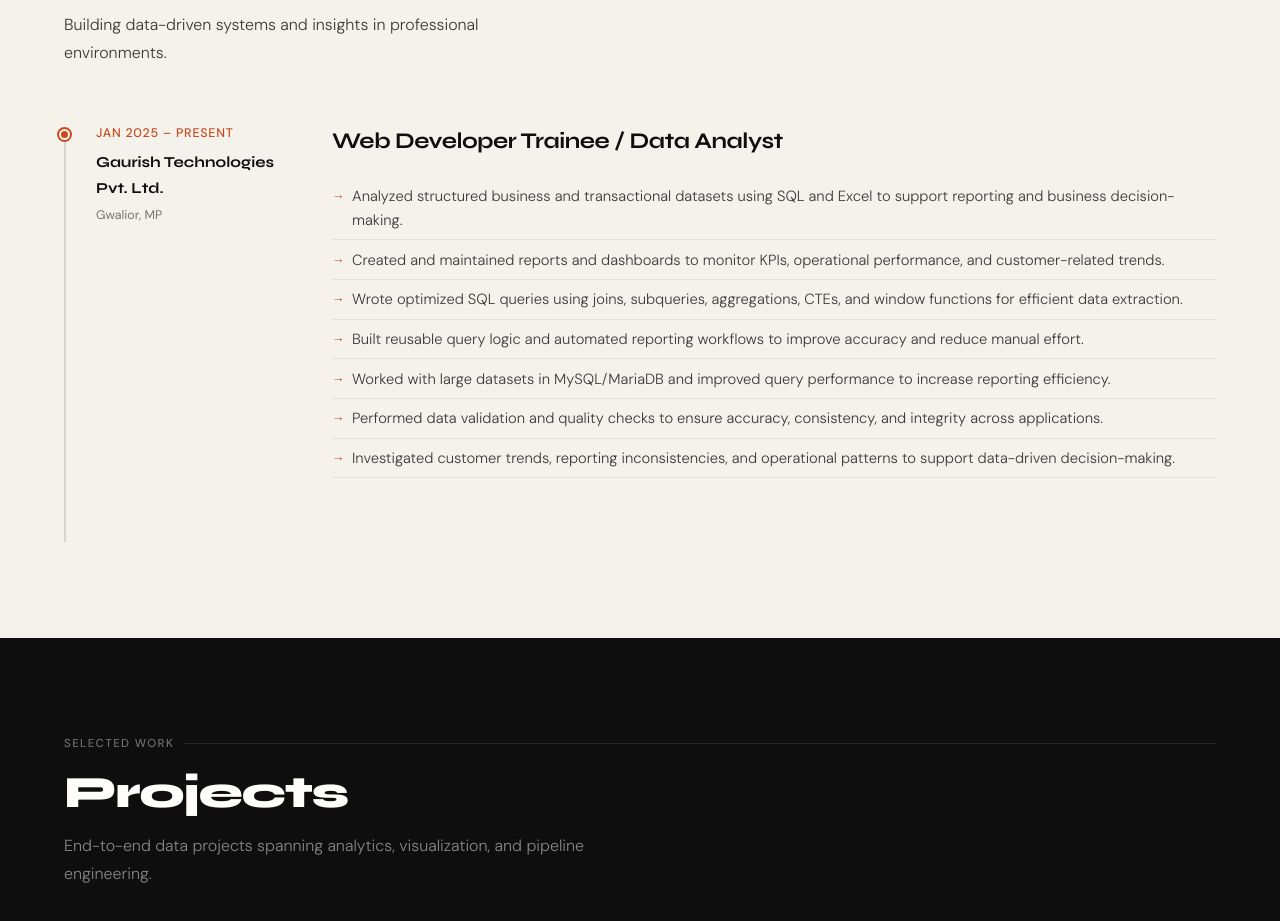
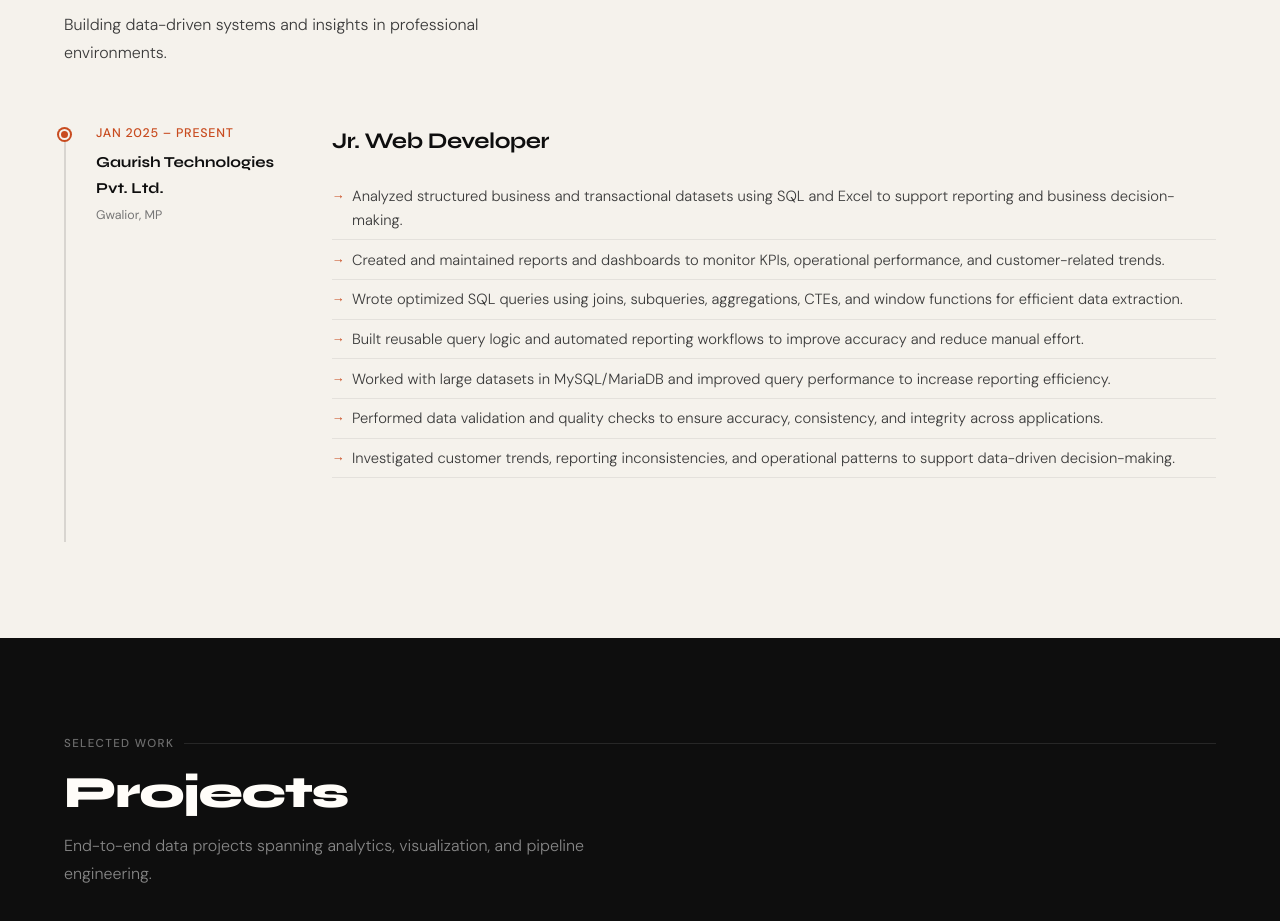
Before and after one commit to dataSageSourabh/sourabh-portfolio, a plain HTML site: page index.html in a window 1280 px wide. Shown: the part 2080-3001 px from the top of the page. Drawn offline with Linux system fonts and the light colour scheme.

Commit message:
Update current role from Data Analyst to Web Developer

```diff
--- a/index.html
+++ b/index.html
@@ -196,7 +196,7 @@
           <div class="exp-location">Gwalior, MP</div>
         </div>
         <div class="exp-content">
-          <div class="exp-role">Web Developer Trainee / Data Analyst</div>
+          <div class="exp-role">Jr. Web Developer</div>
           <ul class="exp-bullets">
             <li>Analyzed structured business and transactional datasets using SQL and Excel to support reporting and business decision-making.</li>
             <li>Created and maintained reports and dashboards to monitor KPIs, operational performance, and customer-related trends.</li>
```
